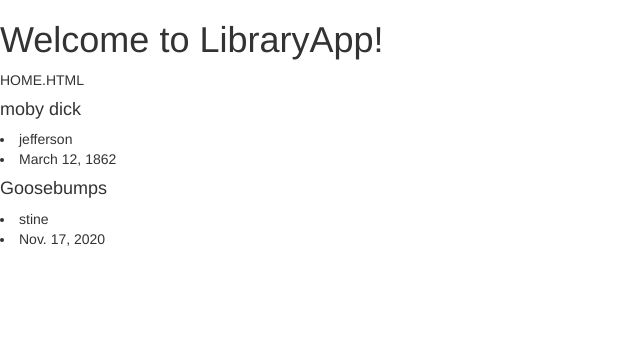
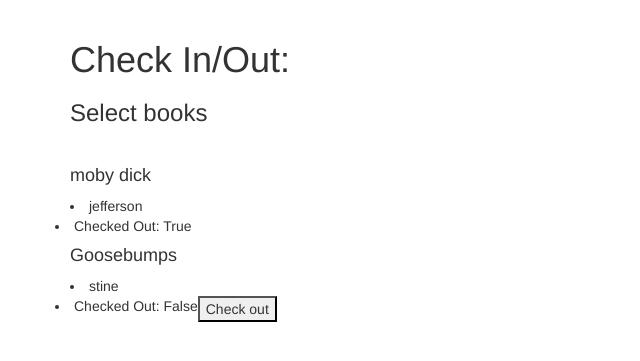
Before and after one commit to jpchato/library-paired-programming, a Django app: page /home/ in a window 1280 px wide. Shown: the part 62-423 px from the top of the page, without its empty margins (0-640 px from the left). Run offline with Django 3.2, Linux system fonts and the light colour scheme; data comes from the database, SQL or seed files in the repository; both versions use the stored data as it was after the commit; parts of the project's set-up code (start-up, migrations or seed data) failed here and were passed over; some libraries are stand-ins or nearby versions.

Commit message:
created list and form for check out page

```diff
--- a/library_project/templates/LibraryApp/home.html
+++ b/library_project/templates/LibraryApp/home.html
@@ -1,17 +1,28 @@
 {% extends 'base.html' %}
 
 {% block content %}
+<div class="container">
 
- <h1>Welcome to LibraryApp!</h1>
+    <div class="row">
+        <div class="col-offset-1">
+            <h1>Check In/Out:</h1>
 
- <header>HOME.HTML</header>
+            <h3>Select books</h3>
+            <br>
+            {% for book in books %}
 
- {% for book in books %}
+            <h4>{{ book }}</h4>
+            <li>{{ book.author }}</li>
+            <div class="row">
+                <li>Checked Out: {{ book.checked_out }}</li>
+                {% if book.checked_out == False %}
+                <button>Check out</button>
+                {% endif %}
+            </div>
+            {% endfor %}
 
- <h4>{{ book }}</h4>
- <li>{{ book.author }}</li>
- <li>{{ book.pub_date }}</li>
- {% endfor %}
+        </div>
 
+    </div>
+</div>
 {% endblock %}
-<p>hi</p>
```
Also changed, not shown: library_project/LibraryApp/migrations/0001_initial.py, library_project/LibraryApp/migrations/0002_auto_20201117_2349.py (deleted), library_project/LibraryApp/migrations/0002_auto_20201118_0401.py (deleted), library_project/db.sqlite3.
